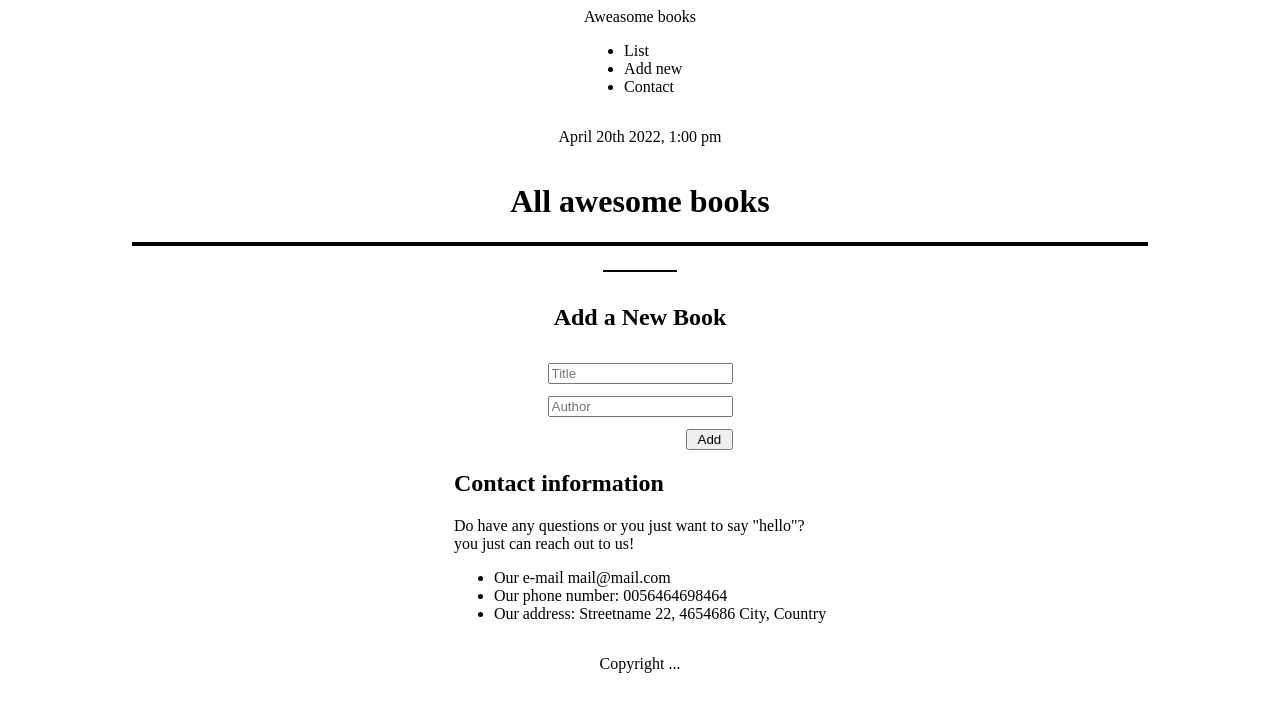
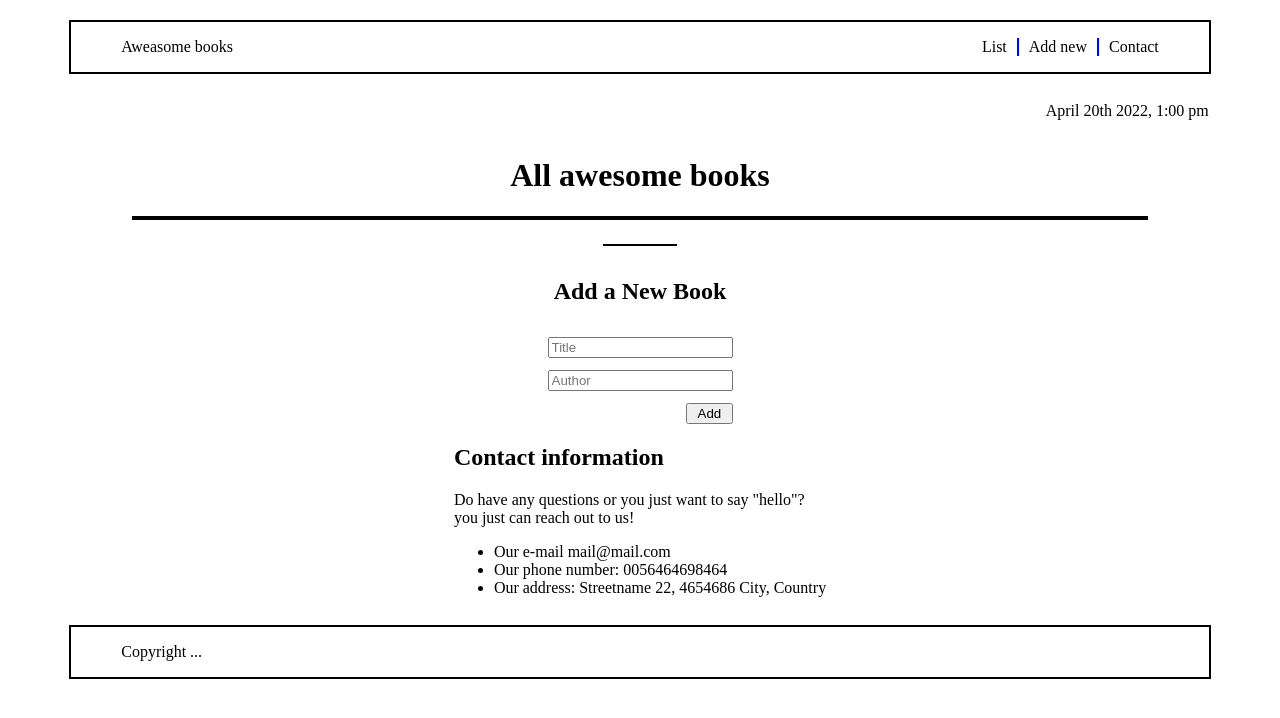
Before and after one commit to andgarzonmal/Aweasome-books-, a website: page index.html in a window 1280 px wide. Drawn offline with Linux system fonts and the light colour scheme.

Commit message:
➕ ADD styles to nav footer and contact sections

```diff
--- a/styles.css
+++ b/styles.css
@@ -2,7 +2,45 @@ body {
   display: flex;
   flex-direction: column;
   align-items: center;
-  justify-content: center;
+  height: 100vh;
+}
+
+.list-nav {
+  list-style: none;
+}
+
+.nav  {
+  display: flex;
+  justify-content:space-between;
+  align-items: center;
+  width: 90%;
+  margin: 12px;
+  border: solid 2px black;
+}
+
+.logo {
+  margin-left: 50px;
+}
+
+.ul-nav {
+  display: flex;
+  margin-right: 50px;
+  justify-content: space-between;
+  column-gap: 10px;
+}
+
+.nav-items2 {
+  border-left: solid 2px blue;
+  border-right: solid 2px blue;
+  padding: 0px 10px;
+}
+
+.date {
+  width: 90%;
+}
+
+.date p {
+  text-align: right;
 }
 
 .book-shelf {
@@ -65,3 +103,14 @@ body {
 .msgb.active {
   display: block;
 }
+
+.copyright {
+  width: 90%;
+  margin: 12px;
+  border: solid 2px black;
+  justify-self: flex-end;
+}
+
+.copyright p {
+  padding-left: 50px;
+}
```
